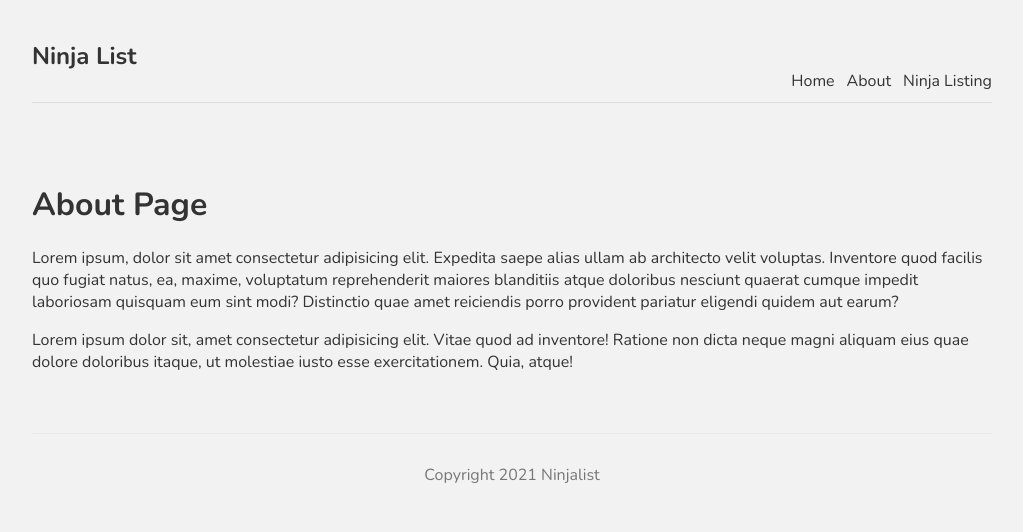
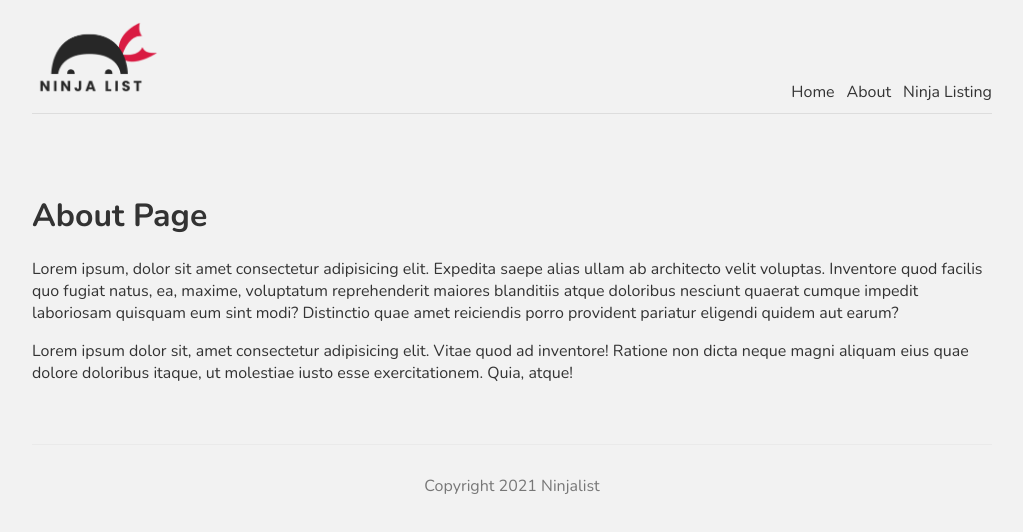
Before and after one commit to STomlinson1/nextjs-playground, a Next.js app in the folder ninjalist/: page /about in a window 1280 px wide. Shown: the top 532 px of the page, without its empty margins (128-1151 px from the left). Built offline with nearby package versions, Linux system fonts and the light colour scheme.

Commit message:
images and head component from Next.

```diff
--- a/ninjalist/components/Navbar.jsx
+++ b/ninjalist/components/Navbar.jsx
@@ -1,10 +1,11 @@
 import Link from 'next/link';
+import Image from 'next/image';
 
 const Navbar = () => {
 	return (
 		<nav>
 			<div className="logo">
-				<h1>Ninja List</h1>
+				<Image width={128} height={77} src="/logo.png" />
 			</div>
 			<Link href="/">
 				<a>Home</a>
--- a/ninjalist/pages/about.jsx
+++ b/ninjalist/pages/about.jsx
@@ -1,5 +1,12 @@
+import Head from 'next/head'
+
 const About = () => {
 	return (
+    <>
+     <Head>
+			<title>Ninja List | About</title>
+			<meta name="keywords" content="ninjas"/>
+		</Head>
 		<div>
 			<h1>About Page</h1>
 			<p>
@@ -16,6 +23,7 @@
 				itaque, ut molestiae iusto esse exercitationem. Quia, atque!
 			</p>
 		</div>
+    </>
 	);
 };
 
--- a/ninjalist/pages/index.jsx
+++ b/ninjalist/pages/index.jsx
@@ -4,6 +4,11 @@
 
 export default function Home() {
 	return (
+		<>
+		<Head>
+			<title>Ninja List | Home</title>
+			<meta name="keywords" content="ninjas"/>
+		</Head>
 		<div>
 			<h1 className={styles.title}>Homepage</h1>
 			<p className={styles.text}>
@@ -22,5 +27,6 @@
 				<a className={styles.btn}>See ninja Listing</a>
 			</Link>
 		</div>
+		</>
 	);
 }
```
Also changed, not shown: ninjalist/public/logo.png (added).
